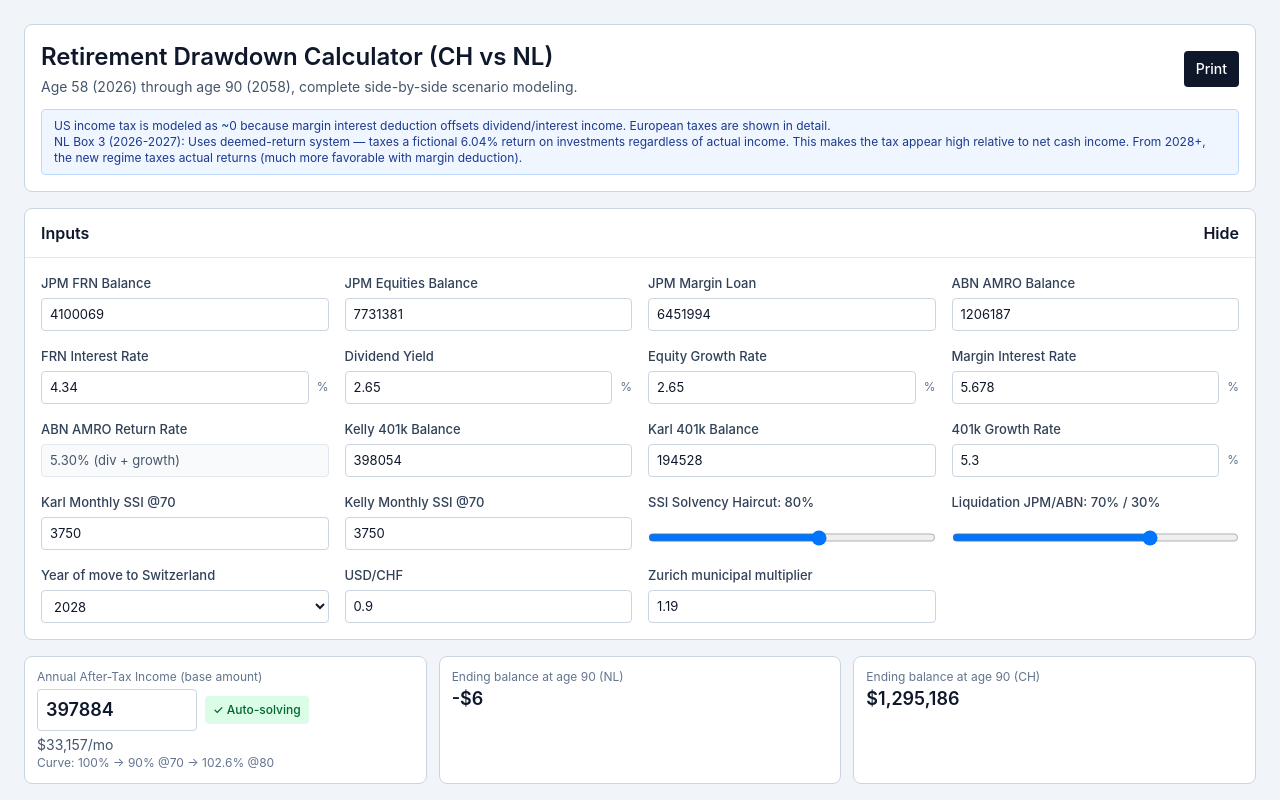
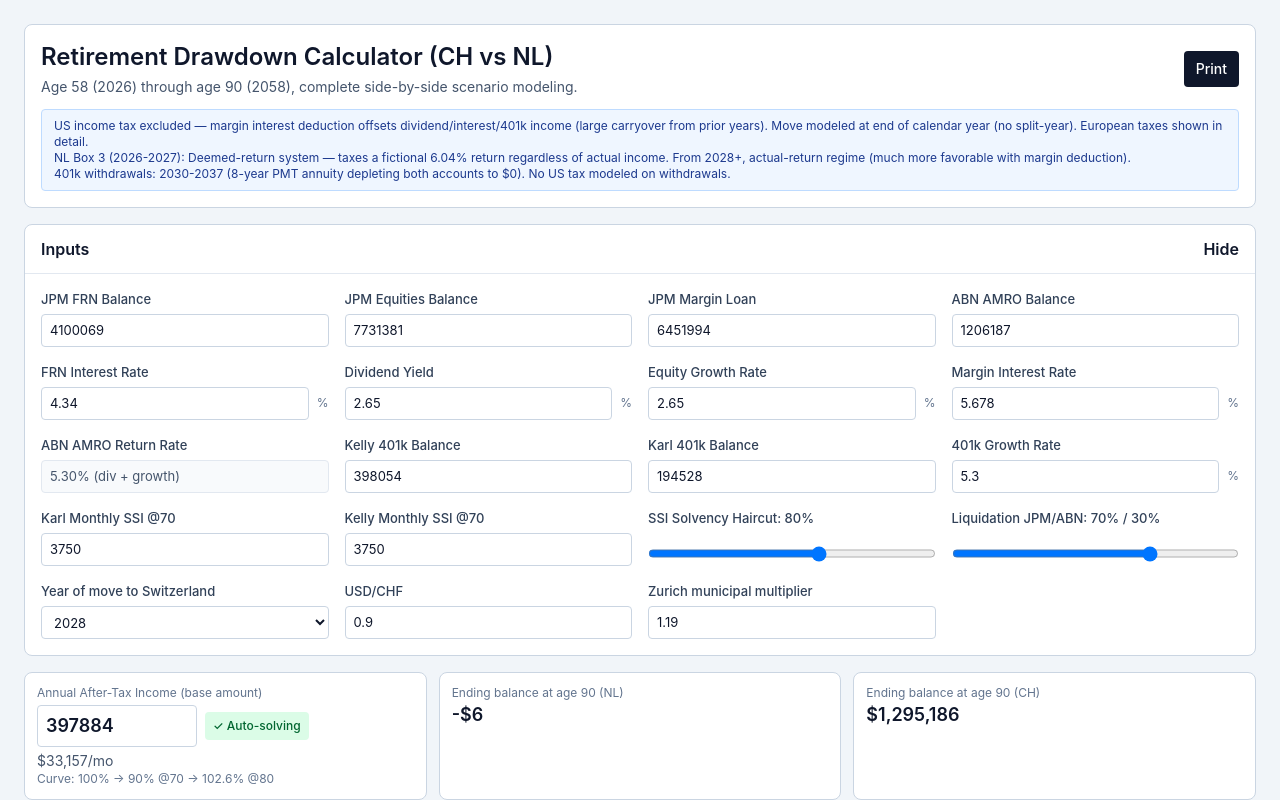
Before and after one commit to KCALLC/retirement-calculator, a Next.js app: page / in a window 1280 px wide. Shown: the top 800 px of the page. Built offline with nearby package versions, Linux system fonts and the light colour scheme.

Commit message:
v12: 401k income in summary tab, no US tax, end-of-year move

```diff
--- a/src/app/page.tsx
+++ b/src/app/page.tsx
@@ -313,7 +313,7 @@ function runOneScenario(inputs: Inputs, baseWithdrawal: number, scenario: 'NL' |
     }
 
     const endingBalance = frn + eq + abn + kelly401k + karl401k - margin;
-    const totalIncome = frnInterest + dividends - marginInt + karlSsi + kellySsi;
+    const totalIncome = frnInterest + dividends - marginInt + karlSsi + kellySsi + kelly401kWithdrawal + karl401kWithdrawal;
 
     results.push({ tax, frnBal: frn, eqBal: eq, marginBal: margin, abnBal: abn, kelly401k, karl401k, kelly401kWithdrawal, karl401kWithdrawal, endingBalance, frnInterest, dividends, eqGrowth, marginInt, abnEarnings, karlSsi, kellySsi, totalIncome, withdrawal, nlDeemedOrActual, nlMarginDeduction, nlTaxable, chNetWealthUsd, chNetWealthChf, chCantonalBasicTax, chMunicipalTax, chTotalWealthTaxChf, chWealthTaxUsd, chInvestmentIncome, chIncomeTax });
   }
@@ -493,8 +493,9 @@ export default function Home() {
             <button onClick={() => window.print()} className="no-print rounded bg-slate-900 px-3 py-2 text-sm font-medium text-white">Print</button>
           </div>
           <div className="mt-3 rounded border border-blue-200 bg-blue-50 px-3 py-2 text-xs text-blue-900">
-            US income tax is modeled as ~0 because margin interest deduction offsets dividend/interest income. European taxes are shown in detail.
-            <br/>NL Box 3 (2026-2027): Uses deemed-return system — taxes a fictional 6.04% return on investments regardless of actual income. This makes the tax appear high relative to net cash income. From 2028+, the new regime taxes actual returns (much more favorable with margin deduction).
+            US income tax excluded — margin interest deduction offsets dividend/interest/401k income (large carryover from prior years). Move modeled at end of calendar year (no split-year). European taxes shown in detail.
+            <br/>NL Box 3 (2026-2027): Deemed-return system — taxes a fictional 6.04% return regardless of actual income. From 2028+, actual-return regime (much more favorable with margin deduction).
+            <br/>401k withdrawals: 2030-2037 (8-year PMT annuity depleting both accounts to $0). No US tax modeled on withdrawals.
           </div>
         </header>
 
@@ -602,7 +603,7 @@ export default function Home() {
               <table className="min-w-full text-[13px]">
                 <thead className="bg-slate-900 text-white">
                   <tr>
-                    {["Age", "Year", "Dividend Income", "Interest Income", "Margin Int Paid", "SSI Income", "Net Income", "Tax (NL)", "Tax (CH)", "Withdrawal", "Ending Bal (NL)", "Ending Bal (CH)"].map((h) => (
+                    {["Age", "Year", "Dividend Income", "Interest Income", "401k Income", "Margin Int Paid", "SSI Income", "Net Income", "Tax (NL)", "Tax (CH)", "Withdrawal", "Ending Bal (NL)", "Ending Bal (CH)"].map((h) => (
                       <th key={h} className="px-3 py-2 text-left font-medium whitespace-nowrap">{h}</th>
                     ))}
                   </tr>
@@ -614,6 +615,7 @@ export default function Home() {
                       <td className="px-3 py-2">{r.year}</td>
                       <td className="px-3 py-2">{usd(r.dividends)}</td>
                       <td className="px-3 py-2">{usd(r.frnInterest)}</td>
+                      <td className="px-3 py-2">{r.kelly401kIncome + r.karl401kIncome > 0 ? usd(r.kelly401kIncome + r.karl401kIncome) : '—'}</td>
                       <td className="px-3 py-2">{usd(-r.marginInt)}</td>
                       <td className="px-3 py-2">{usd(r.karlSsi + r.kellySsi)}</td>
                       <td className="px-3 py-2 font-medium">{usd(r.totalIncome)}</td>
@@ -628,6 +630,7 @@ export default function Home() {
                     <td className="px-3 py-2" colSpan={2}>Lifetime Total</td>
                     <td className="px-3 py-2">{usd(rows.reduce((a, r) => a + r.dividends, 0))}</td>
                     <td className="px-3 py-2">{usd(rows.reduce((a, r) => a + r.frnInterest, 0))}</td>
+                    <td className="px-3 py-2">{usd(rows.reduce((a, r) => a + r.kelly401kIncome + r.karl401kIncome, 0))}</td>
                     <td className="px-3 py-2">{usd(-rows.reduce((a, r) => a + r.marginInt, 0))}</td>
                     <td className="px-3 py-2">{usd(rows.reduce((a, r) => a + r.karlSsi + r.kellySsi, 0))}</td>
                     <td className="px-3 py-2">{usd(rows.reduce((a, r) => a + r.totalIncome, 0))}</td>
```
